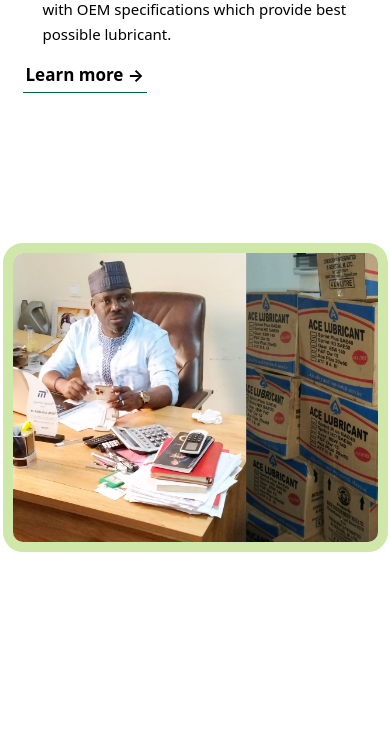
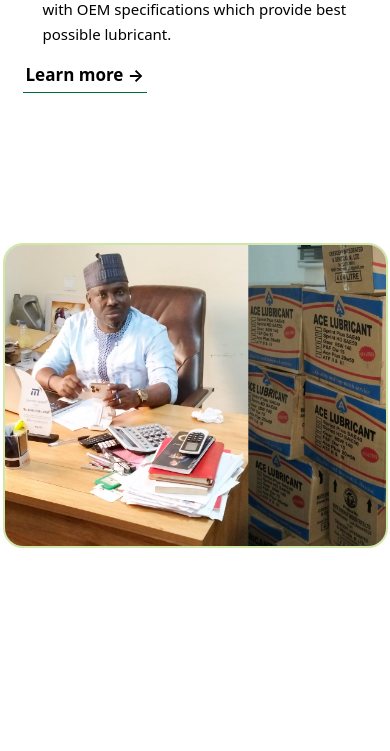
Before and after one commit to tsbproject/ace-lubricant, a PHP site: page / in a window 390 px wide. Shown: the part 1533-2284 px from the top of the page. Run offline with PHP 8.4, Linux system fonts and the light colour scheme; style sheets or scripts are compiled from the project's sources; some libraries are stand-ins or nearby versions.

Commit message:
[committed]

```diff
--- a/css/styles.css
+++ b/css/styles.css
@@ -124,6 +124,25 @@
   margin-bottom: 3rem;
 }
 
+.section-about__photo {
+  width: 100%;
+  height: auto;
+  border: 1px solid;
+  border-radius: 2rem;
+  border-width: 1rem;
+  border-color: #cfe8aa;
+}
+@media (max-width: 575.98px) {
+  .section-about__photo {
+    width: 100%;
+    height: auto;
+    border: solid;
+    border-radius: 2rem;
+    border-width: 0.2rem;
+    border-color: #cfe8aa;
+    outline: 2rem;
+  }
+}
 .section-about__heading {
   font-size: 4rem;
   font-weight: 600;
@@ -450,15 +469,6 @@
   color: #006837;
 }
 
-.section-about__photo {
-  width: 100%;
-  height: auto;
-  border: 1px solid;
-  border-radius: 2rem;
-  border-width: 1rem;
-  border-color: #cfe8aa;
-  outline: 2rem;
-}
 .feature-box {
   margin-top: 10rem;
   background-color: rgba(255, 255, 255, 0.8);
@@ -1062,7 +1072,7 @@
     height: 290vh;
     padding: 10rem 0;
     margin-top: 40rem;
-    margin-bottom: -43rem;
+    margin-bottom: 5rem;
   }
 }
 @media (max-width: 767.98px) {
--- a/sass/base/_typography.scss
+++ b/sass/base/_typography.scss
@@ -118,6 +118,39 @@
 
 .section-about {
 
+    &__photo {
+        width: 100%;
+        height: auto;
+        border: 1px solid;
+        border-radius: 2rem;
+        border-width: 1rem;
+        border-color: $color-primary-light;
+
+
+        @include media-breakpoint-down(sm) {
+            width: 100%;
+            height: auto;
+            border: solid;
+            border-radius: 2rem;
+            border-width: .2rem;
+            border-color: $color-primary-light;
+            outline: 2rem;
+        }
+
+        @include media-breakpoint-down(md) {
+
+        }
+
+
+
+
+
+
+
+
+
+    }
+
     &__heading {
         font-size: $heading-secondary-font;
         font-weight: 600;
--- a/sass/components/_composition.scss
+++ /dev/null
@@ -1,30 +0,0 @@
-.section-about__photo {
-    width: 100%;
-    height: auto;
-    border: 1px solid;
-    border-radius: 2rem;
-    border-width: 1rem;
-    border-color: $color-primary-light;
-    outline: 2rem;
-
-    @include media-breakpoint-down(sm) {
-
-    }
-
-    @include media-breakpoint-down(md) {
-
-    }
-
-    @include media-breakpoint-down(lg) {
-
-    }
-
-    @include media-breakpoint-down(xl) {
-
-    }
-
-
-
-
-
-}
--- a/sass/pages/_home.scss
+++ b/sass/pages/_home.scss
@@ -16,7 +16,7 @@
         height: 290vh;
         padding: 10rem 0;
         margin-top: 40rem;
-        margin-bottom: -43rem;
+        margin-bottom: 5rem;
     }
 
     @include media-breakpoint-down(md) {
```
Also changed, not shown: 1 other file.
